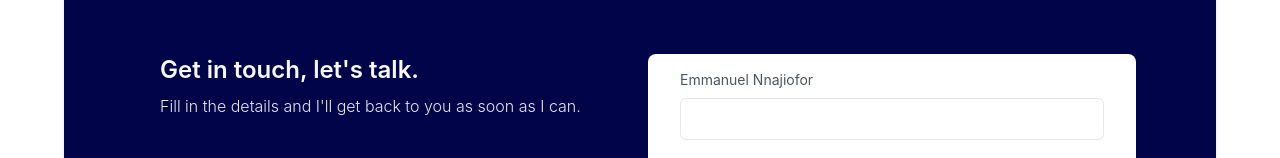
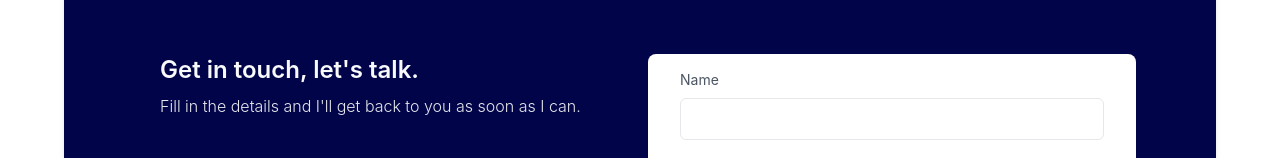
Before and after one commit to Emiklad24/emmanuelnnajifor, a Next.js app: page /contact in a window 1280 px wide. Shown: the part 414-572 px from the top of the page. Built offline with nearby package versions, Linux system fonts and the light colour scheme.

Commit message:
minor text changes

```diff
--- a/components/Contact.js
+++ b/components/Contact.js
@@ -127,7 +127,7 @@ export default function Contact() {
           <form className="form rounded-lg bg-white p-4 flex flex-col">
             <label htmlFor="name" className="text-sm text-gray-600 mx-4">
               {" "}
-              Emmanuel Nnajiofor
+              Name
             </label>
             <input
               type="text"
--- a/components/Hero.js
+++ b/components/Hero.js
@@ -36,7 +36,11 @@ export default function Hero() {
       {/* Image container */}
       <div className="hidden lg:block relative w-full md:w-1/2 -mr-40 mt-20">
         <div className="w-3/4 ">
-          <img src={userData.avatarUrl} alt="avatar" className=" shadow" />
+          <img
+            src={userData.avatarUrl}
+            alt="Emmanuel Nnajiofor"
+            className=" shadow"
+          />
           <div className="flex flex-row justify-between mt-4">
             <div className="flex flex-row space-x-4">
               <svg
```
